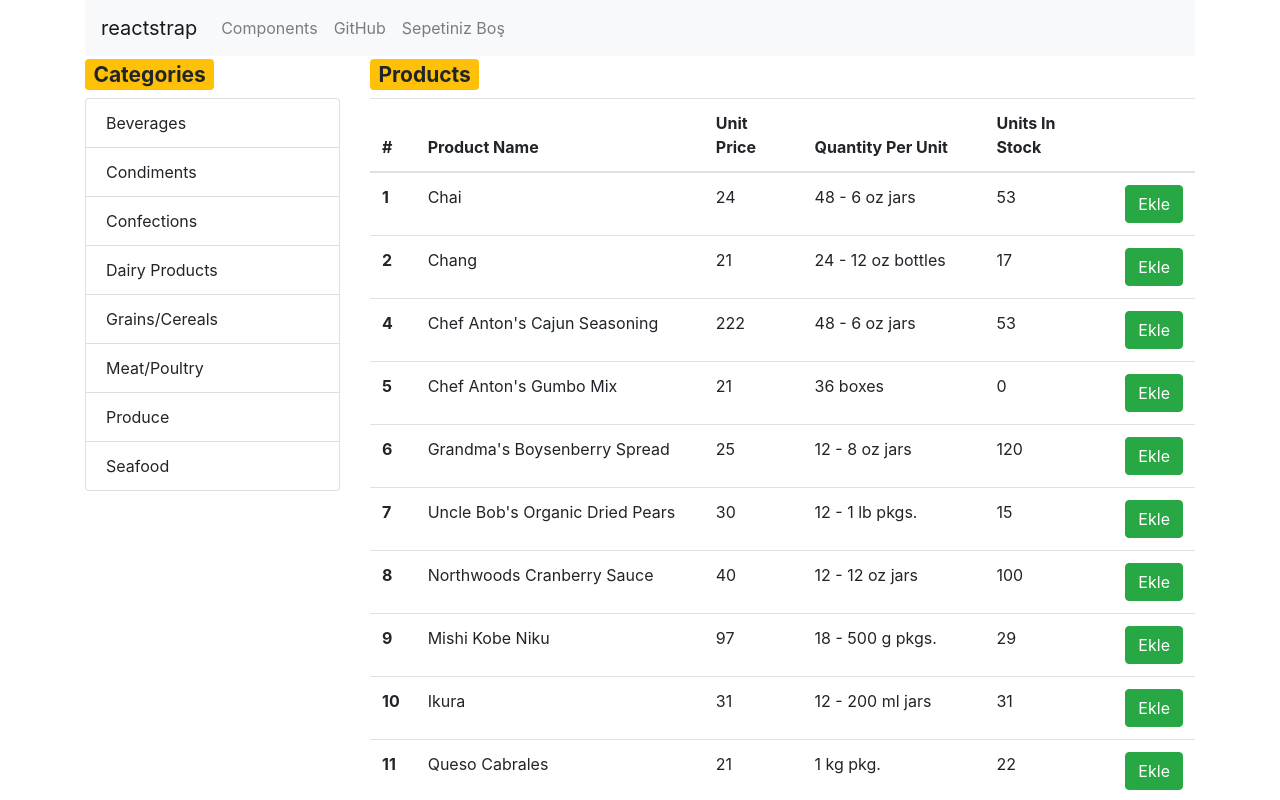
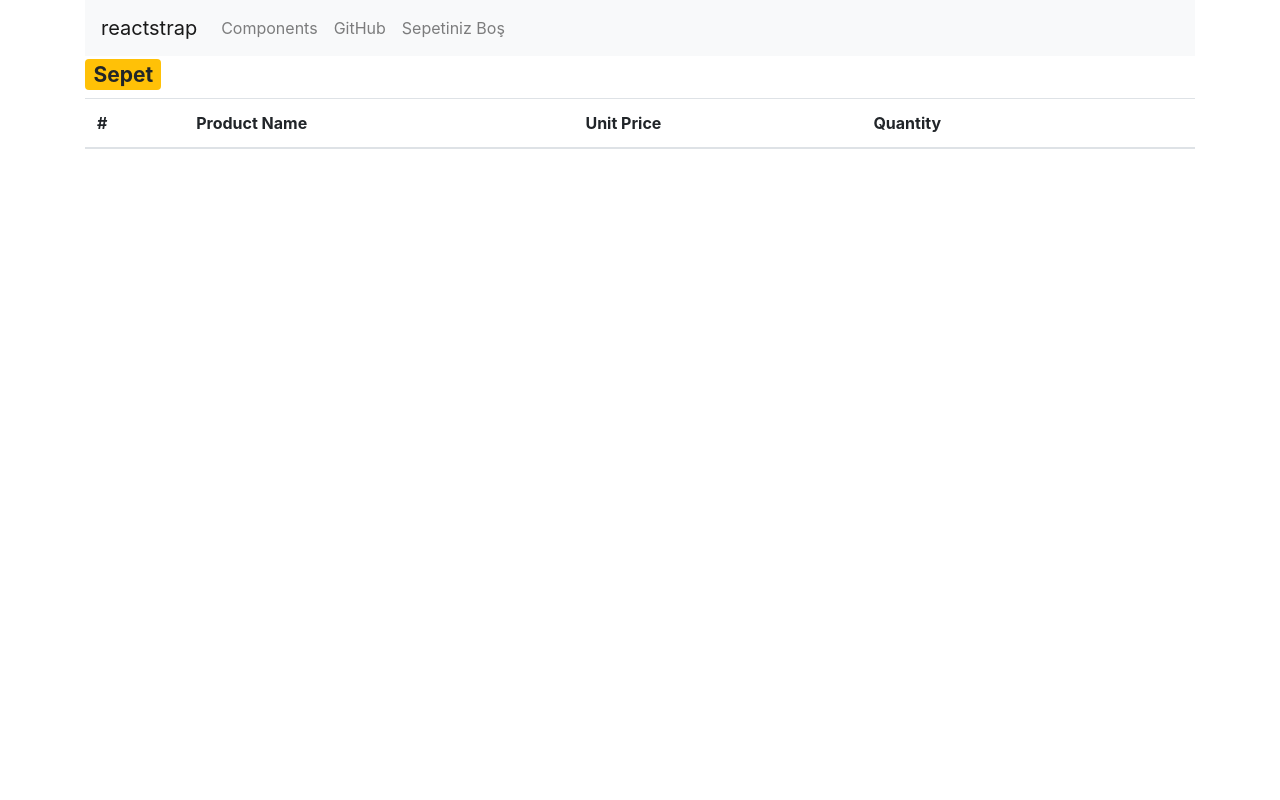
Before and after one commit to emnylmz/react-redux, a React (Create React App) app: page /cart in a window 1280 px wide. Shown: the top 800 px of the page. Built offline with nearby package versions, Linux system fonts and the light colour scheme; data requests are answered from the project's data file.

Commit message:
cartDetail - routing

```diff
--- a/package.json
+++ b/package.json
@@ -13,6 +13,7 @@
     "react-bootstrap": "^2.0.0",
     "react-dom": "^17.0.2",
     "react-redux": "^7.2.5",
+    "react-router-dom": "^5.3.0",
     "react-scripts": "4.0.3",
     "reactstrap": "^8.10.0",
     "redux-thunk": "^2.3.0",
--- /dev/null
+++ b/src/components/cart/CartDetail.js
@@ -0,0 +1,59 @@
+import React, { Component } from 'react'
+import { connect } from 'react-redux';
+import {
+    Table,
+    Badge,
+    Button
+} from 'reactstrap';
+import * as cartActions from "../../redux/actions/cartActions"
+import { bindActionCreators } from "redux"
+
+class CartDetail extends Component {
+    render() {
+        return (
+            <div>
+                <h3>
+                    <Badge color="warning">Sepet</Badge>
+                </h3>
+                <Table>
+                    <thead>
+                        <tr>
+                            <th>#</th>
+                            <th>Product Name</th>
+                            <th>Unit Price</th>
+                            <th>Quantity</th>
+                            <th></th>
+                        </tr>
+                    </thead>
+                    <tbody>
+                        {this.props.cart.map(cartItem => (
+                            <tr key={cartItem.product.id}>
+                                <th scope="row">{cartItem.product.id}</th>
+                                <td>{cartItem.product.productName}</td>
+                                <td>{cartItem.product.unitPrice}</td>
+                                <td>{cartItem.quantity}</td>
+                                <td><Button color="danger" onClick={() => this.props.actions.removeFromCart(cartItem.product)}>X</Button></td>
+                            </tr>
+                        ))}
+                    </tbody>
+                </Table>
+            </div>
+        )
+    }
+}
+
+function mapDispatchToProps(dispatch) {
+    return {
+        actions: {
+            removeFromCart: bindActionCreators(cartActions.removeFromCart, dispatch),
+        }
+    }
+}
+
+function mapStateToProps(state) {
+    return {
+        cart: state.cartReducer,
+    }
+}
+
+export default connect(mapStateToProps, mapDispatchToProps)(CartDetail)
--- a/src/components/cart/CartSummary.js
+++ b/src/components/cart/CartSummary.js
@@ -11,6 +11,7 @@ import {
 } from 'reactstrap';
 import * as cartActions from "../../redux/actions/cartActions"
 import {bindActionCreators} from "redux"
+import {Link} from "react-router-dom"
 
 class CartSummary extends Component {
     renderEmpty() {
@@ -39,7 +40,7 @@ class CartSummary extends Component {
                     ))}
                     <DropdownItem divider />
                     <DropdownItem>
-                        Sepete Git
+                        <Link to="/cart">Sepete Git</Link>
                     </DropdownItem>
                 </DropdownMenu>
             </UncontrolledDropdown>
--- a/src/components/root/App.js
+++ b/src/components/root/App.js
@@ -1,4 +1,6 @@
+import { Route, Switch } from "react-router";
 import { Container } from "reactstrap";
+import CartDetail from "../cart/CartDetail";
 import Navi from "../navi/Navi";
 import Dashboard from "./Dashboard";
 
@@ -6,7 +8,11 @@ function App() {
   return (
     <Container>
       <Navi></Navi>
-      <Dashboard></Dashboard>
+      <Switch>
+        <Route path="/" exact component={Dashboard}/>
+        <Route path="/product" exact component={Dashboard}/>
+        <Route path="/cart" exact component={CartDetail}/>
+      </Switch>
     </Container>
   );
 }
--- a/src/index.js
+++ b/src/index.js
@@ -2,15 +2,19 @@ import React from 'react';
 import ReactDOM from 'react-dom';
 import App from './components/root/App';
 import reportWebVitals from './reportWebVitals';
-import {Provider} from "react-redux"
+import { Provider } from "react-redux"
 import configureStore from "./redux/reducers/configureStore"
 import 'alertifyjs/build/css/alertify.min.css'
+import { BrowserRouter } from 'react-router-dom';
 
-const store=configureStore();
+const store = configureStore();
 ReactDOM.render(
-  <Provider store={store}>
-    <App />
-  </Provider>,
+  <BrowserRouter>
+    <Provider store={store}>
+      <App />
+    </Provider>
+  </BrowserRouter>
+  ,
   document.getElementById('root')
 );
 
```
Also changed, not shown: 1 other file (tests, documents, lock files or other folders).
